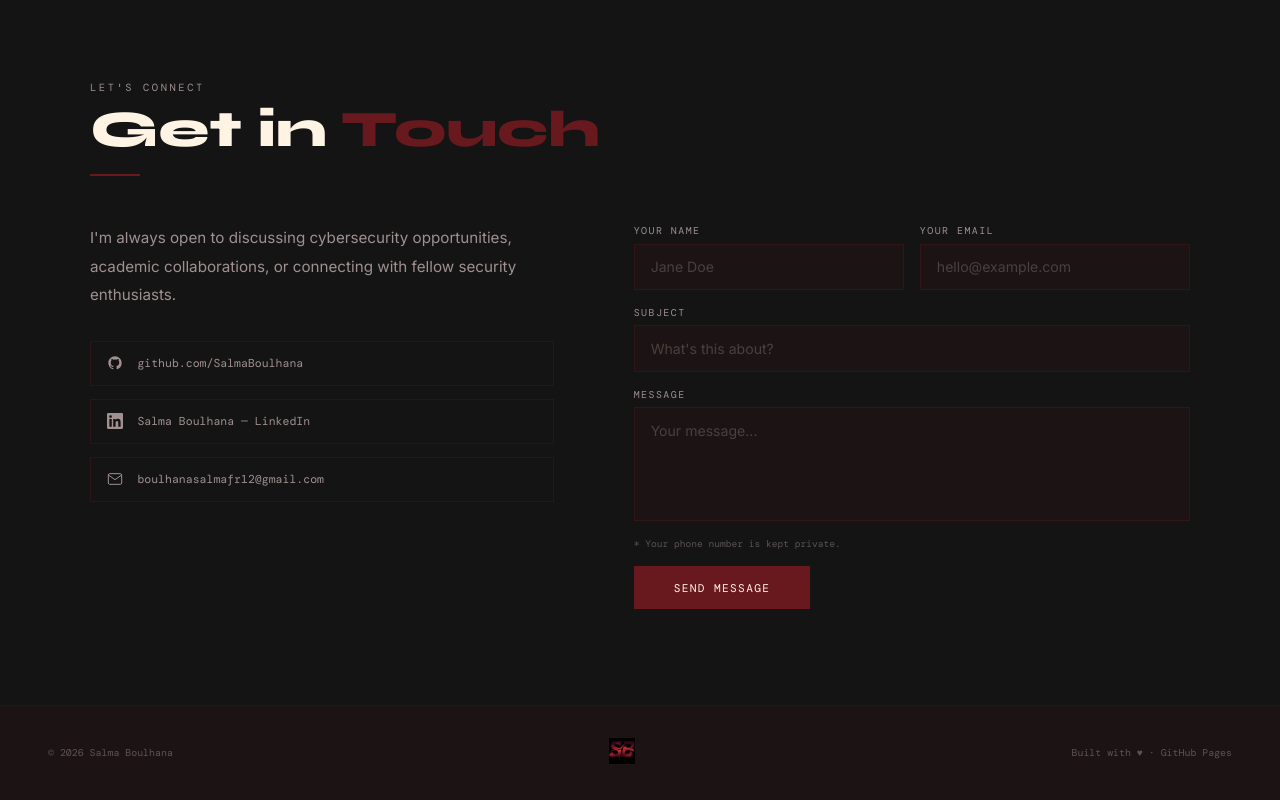
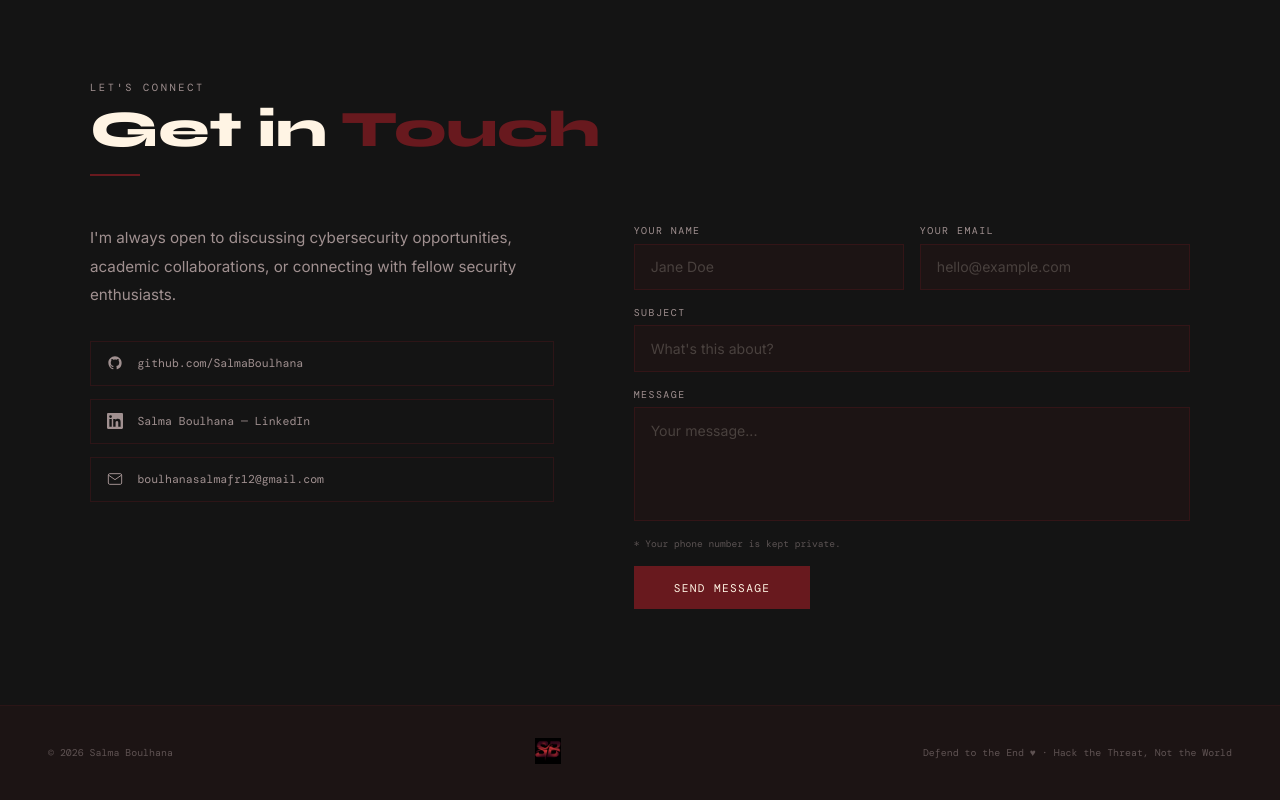
Before and after one commit to SalmaBoulhana/salmaboulhana.github.io, a plain HTML site: page index.html in a window 1280 px wide. Shown: the part 5869-6669 px from the top of the page. Drawn offline with nearby package versions, Linux system fonts and the light colour scheme; a web font is replaced by a local one.

Commit message:
Add files via upload

```diff
--- a/index.html
+++ b/index.html
@@ -500,7 +500,7 @@
       <img src="logo.png" alt="SB" height="26" onerror="this.style.display='none';document.getElementById('footerFb').style.display='block'"/>
       <span id="footerFb" class="footer-logo-fb" style="display:none">SB<span>.</span></span>
     </div>
-    <p class="footer-copy" data-en="Defend to the End ♥ · Hack the Threat, Not the World" data-fr="Fait avec ♥ · GitHub Pages">Built with ♥ · GitHub Pages</p>
+    <p class="footer-copy" data-en="Defend to the End ♥ · Hack the Threat, Not the World" data-fr="Defend to the End ♥ · Hack the Threat, Not the World">Defend to the End ♥ · Hack the Threat, Not the World</p>
   </footer>
 
   <script>
```
